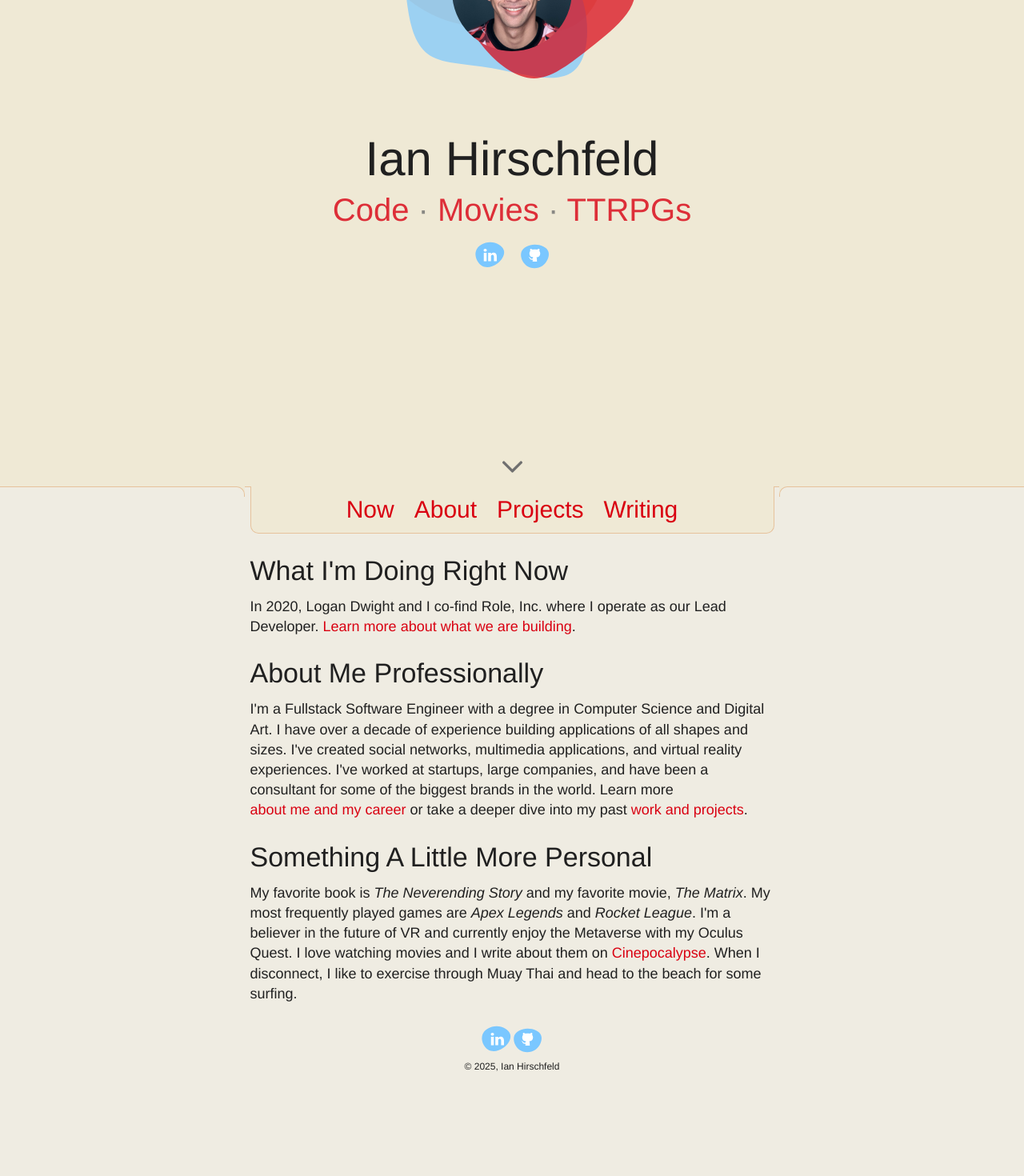
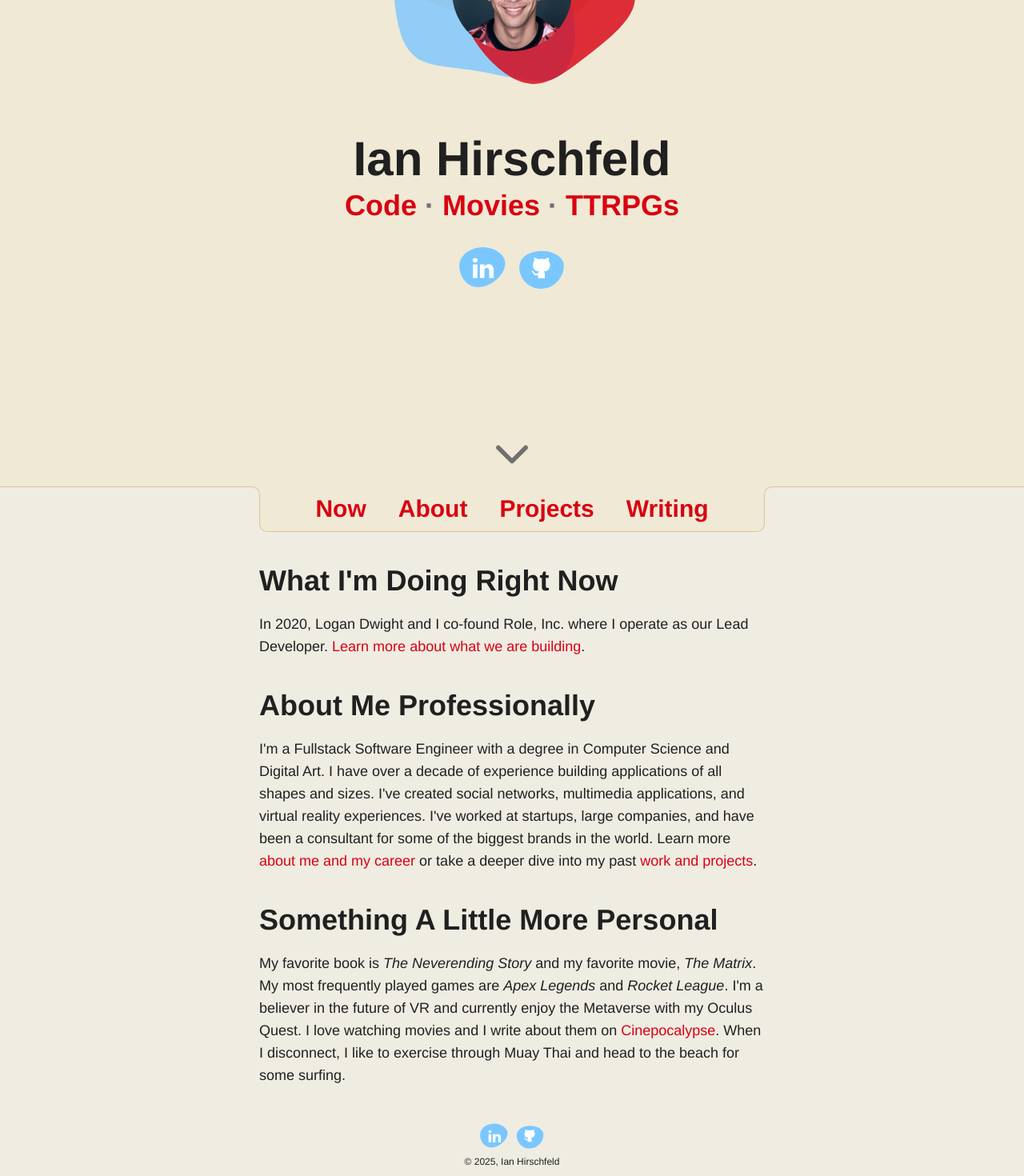
Before and after one commit to ianhirschfeld/ianhirschfeld.com, a React (Vite) app: page / in a window 1280 px wide. Shown: the part 191-1661 px from the top of the page at 80% size. Before the commit the page ends 1539 px from the top, so only its background shows below. Built offline with nearby package versions, Linux system fonts and the light colour scheme; a web font is replaced by a local one.

Commit message:
Styles polish for home page and expanded header

```diff
--- a/index.html
+++ b/index.html
@@ -7,7 +7,7 @@
     <meta name="viewport" content="width=device-width, initial-scale=1.0" />
     <title>Ian Hirschfeld &middot; Code &middot; Movies &middot; TTRPGs</title>
   </head>
-  <body>
+  <body class="font-freight antialiased bg-off-white text-off-black">
     <div id="root"></div>
     <script type="module" src="/src/main.tsx"></script>
   </body>
--- a/src/components/Blob.tsx
+++ b/src/components/Blob.tsx
@@ -110,7 +110,7 @@ function Blob({
     <div
       ref={containerRef}
       className={clsx(
-        'absolute size-full opacity-70 transition-transform duration-10000 ease-linear',
+        'absolute size-full opacity-80 transition-transform duration-10000 ease-linear',
         className
       )}
     >
--- a/src/components/layouts/ExpandedHeader.tsx
+++ b/src/components/layouts/ExpandedHeader.tsx
@@ -23,11 +23,11 @@ function ExpandedHeader({ onScrollClick }: ExpandedHeaderProps) {
   };
 
   return (
-    <header className="border-brand-tan bg-dark-off-white max-h-auto:h-auto relative h-screen w-screen border-b">
+    <header className="border-brand-tan bg-dark-off-white max-h-short:h-auto relative h-screen w-screen border-b">
       {/* Banner with blobs and headshot */}
       <div className="relative">
         {/* Blobs */}
-        <div className="max-h-auto:size-[240px] relative z-1 mx-auto size-[360px] max-md:size-[300px]">
+        <div className="max-h-short:size-[240px] relative z-1 mx-auto size-[360px] max-md:size-[300px]">
           <div className="absolute -top-10 z-1 size-full">
             <Blob blobs={TAN_BLOBS} corner={CORNER.topRight} color="var(--color-brand-tan)" />
           </div>
@@ -47,24 +47,22 @@ function ExpandedHeader({ onScrollClick }: ExpandedHeaderProps) {
 
       {/* Content */}
       <div className="px-10 text-center">
-        <h1 className="font-rift mb-2.5 text-[6rem] leading-none max-md:text-[5rem]">
+        <h1 className="max-h-short:text-5xl mb-2.5 text-6xl leading-none max-md:text-5xl">
           Ian Hirschfeld
         </h1>
-        <p className="font-rift text-brand-red max-h-auto:mb-5 mb-10 text-[4rem] leading-none opacity-80 max-md:text-[3rem]">
+        <p className="font-rift text-brand-red max-h-short:mb-5 max-h-short:text-3xl mb-10 text-4xl leading-none font-semibold max-md:text-3xl">
           Code <span className="text-grey">&middot;</span> Movies{' '}
           <span className="text-grey">&middot;</span> TTRPGs
         </p>
-        <ul className="max-h-auto:mb-5 m-0 list-none p-0">
+        <div className="max-h-short:mb-5 flex justify-center gap-8">
           {Object.values(SOCIAL_LINKS).map((link) => (
-            <li key={link.id} className="mr-7.5 inline-block align-top last:mr-0 max-md:mr-5">
-              <SocialLink link={link} />
-            </li>
+            <SocialLink key={link.id} link={link} className="max-h-short:size-8" />
           ))}
-        </ul>
+        </div>
       </div>
 
       {/* Arrow button */}
-      <div className="max-h-auto:hidden absolute bottom-5 flex h-10 w-full justify-center">
+      <div className="max-h-short:hidden absolute bottom-5 flex h-10 w-full justify-center">
         <div
           ref={arrowButtonRef}
           className={`size-10 origin-bottom ${isSwinging ? 'animate-custom-swing' : ''}`}
--- a/src/components/layouts/Footer.tsx
+++ b/src/components/layouts/Footer.tsx
@@ -3,14 +3,12 @@ import { SOCIAL_LINKS } from '~/constants';
 
 function Footer() {
   return (
-    <footer className="mx-auto max-w-[680px] px-5 py-2.5 text-center text-[1.2rem]">
-      <ul className="m-0 mb-5 list-none p-0">
+    <footer className="mx-auto max-w-2xl px-5 py-2.5 text-center text-xs">
+      <div className="mb-3 flex justify-center gap-5">
         {Object.values(SOCIAL_LINKS).map((link) => (
-          <li key={link.id} className="mr-5 inline-block align-top last:mr-0">
-            <SocialLink link={link} className="size-6" />
-          </li>
+          <SocialLink key={link.id} link={link} className="size-6!" />
         ))}
-      </ul>
+      </div>
       <div>&copy; {new Date().getFullYear()}, Ian Hirschfeld</div>
     </footer>
   );
--- a/src/components/layouts/MainLayout.tsx
+++ b/src/components/layouts/MainLayout.tsx
@@ -9,7 +9,7 @@ interface MainLayoutProps {
 }
 
 function MainLayout({ children }: MainLayoutProps) {
-  const contentRef = useRef<HTMLElement>(null);
+  const contentRef = useRef<HTMLDivElement>(null);
 
   const handleScrollClick = () => {
     contentRef.current?.scrollIntoView({ behavior: 'smooth' });
@@ -18,7 +18,7 @@ function MainLayout({ children }: MainLayoutProps) {
   return (
     <div>
       <ExpandedHeader onScrollClick={handleScrollClick} />
-      <article ref={contentRef} className="mx-auto max-w-[680px] px-5">
+      <div ref={contentRef} className="mx-auto max-w-2xl px-5">
         {/* Nav with decorative corners */}
         <div className="relative">
           {/* Left corner */}
@@ -33,7 +33,7 @@ function MainLayout({ children }: MainLayoutProps) {
           </div>
         </div>
         {children}
-      </article>
+      </div>
       <Footer />
     </div>
   );
--- a/src/components/layouts/Nav.tsx
+++ b/src/components/layouts/Nav.tsx
@@ -7,7 +7,7 @@ interface NavProps {
 
 function Nav({ className }: NavProps) {
   return (
-    <nav className={clsx('font-rift text-[3rem] max-md:text-[2rem]', className)}>
+    <nav className={clsx('font-rift text-3xl font-semibold max-md:text-2xl', className)}>
       <Link to="/now" className="inline-block">
         Now
       </Link>
--- a/src/components/layouts/PageLayout.tsx
+++ b/src/components/layouts/PageLayout.tsx
@@ -12,9 +12,7 @@ function PageLayout({ children, isFullWidth = false }: PageLayoutProps) {
   return (
     <div>
       <PageHeader />
-      <article className={clsx('mx-auto px-5', !isFullWidth && 'max-w-[680px]')}>
-        {children}
-      </article>
+      <article className={clsx('mx-auto px-5', !isFullWidth && 'max-w-2xl')}>{children}</article>
       <Footer />
     </div>
   );
--- a/src/index.css
+++ b/src/index.css
@@ -22,6 +22,8 @@
   --animate-custom-swing: custom-swing 1s ease;
 }
 
+@custom-variant max-h-short (@media only screen and (max-height: 630px));
+
 @keyframes custom-swing {
   20% {
     transform: rotate3d(0, 0, 1, 15deg);
@@ -41,47 +43,13 @@
 }
 
 @layer base {
-  * {
-    box-sizing: border-box;
-  }
-
-  html {
-    font-family: var(--font-freight);
-    -webkit-font-smoothing: antialiased;
-    -moz-osx-font-smoothing: grayscale;
-    font-size: 10px;
-  }
-
-  body {
-    @apply bg-off-white text-off-black;
-  }
-
   h1,
   h2,
   h3,
   h4,
   h5,
   h6 {
-    @apply font-rift m-0 p-0 leading-[1.2];
-  }
-
-  h1 {
-    @apply text-[4rem];
-  }
-  h2 {
-    @apply text-[3.4rem];
-  }
-  h3 {
-    @apply text-[3rem];
-  }
-  h4,
-  h5,
-  h6 {
-    @apply text-[2.6rem];
-  }
-
-  p {
-    @apply my-5 p-0 text-[1.8rem] leading-[1.4];
+    @apply font-rift font-bold;
   }
 
   a {
@@ -90,13 +58,18 @@
 }
 
 @layer components {
-  .link-animated::before {
-    @apply bg-brand-red absolute bottom-0 left-0 block h-px w-full origin-left scale-x-0 transition-transform duration-200 content-[''];
-  }
+  .prose {
+    section {
+      @apply my-10;
+    }
 
-  .link-animated:hover::before,
-  .link-animated:focus::before {
-    @apply scale-x-100;
+    h2 {
+      @apply my-5 text-4xl;
+    }
+
+    p {
+      @apply my-5 text-lg;
+    }
   }
 
   .section {
@@ -188,20 +161,3 @@ p a:focus::before,
 .section-list a:focus::before {
   @apply scale-x-100;
 }
-
-/* Custom breakpoint for short heights */
-@media only screen and (max-height: 630px) {
-  .max-h-auto\:h-auto {
-    height: auto !important;
-  }
-  .max-h-auto\:hidden {
-    display: none !important;
-  }
-  .max-h-auto\:size-\[240px\] {
-    width: 240px !important;
-    height: 240px !important;
-  }
-  .max-h-auto\:mb-5 {
-    margin-bottom: 20px !important;
-  }
-}
--- a/src/pages/HomePage.tsx
+++ b/src/pages/HomePage.tsx
@@ -5,33 +5,34 @@ import MainLayout from '~/components/layouts/MainLayout';
 
 function HomePage() {
   useEffect(() => {
-    document.title = 'Ian Hirschfeld - Co-Founder of Role, Inc.';
+    document.title = 'Ian Hirschfeld - Founder and Software Engineer';
   }, []);
 
   return (
     <MainLayout>
-      <section className="section">
-        <h2 className="section-heading1">What I'm Doing Right Now</h2>
+      <article className="prose">
+        <section>
+          <h2>What I'm Doing Right Now</h2>
           <p>
-          In 2020, Logan Dwight and I co-find Role, Inc. where I operate as our Lead Developer.{' '}
+            In 2020, Logan Dwight and I co-found Role, Inc. where I operate as our Lead Developer.{' '}
             <Link to="/now">Learn more about what we are building</Link>.
           </p>
         </section>
 
-      <section className="section">
-        <h2 className="section-heading1">About Me Professionally</h2>
+        <section>
+          <h2>About Me Professionally</h2>
           <p>
             I'm a Fullstack Software Engineer with a degree in Computer Science and Digital Art. I
             have over a decade of experience building applications of all shapes and sizes. I've
             created social networks, multimedia applications, and virtual reality experiences. I've
             worked at startups, large companies, and have been a consultant for some of the biggest
-          brands in the world. Learn more <Link to="/about">about me and my career</Link> or take a
-          deeper dive into my past <Link to="/projects">work and projects</Link>.
+            brands in the world. Learn more <Link to="/about">about me and my career</Link> or take
+            a deeper dive into my past <Link to="/projects">work and projects</Link>.
           </p>
         </section>
 
-      <section className="section">
-        <h2 className="section-heading1">Something A Little More Personal</h2>
+        <section>
+          <h2>Something A Little More Personal</h2>
           <p>
             My favorite book is <em>The Neverending Story</em> and my favorite movie,{' '}
             <em>The Matrix</em>. My most frequently played games are <em>Apex Legends</em> and{' '}
@@ -44,6 +45,7 @@ function HomePage() {
             surfing.
           </p>
         </section>
+      </article>
     </MainLayout>
   );
 }
--- a/src/pages/ProjectsPage.tsx
+++ b/src/pages/ProjectsPage.tsx
@@ -91,7 +91,7 @@ function ProjectsPage() {
 
   return (
     <PageLayout isFullWidth>
-      <section className="section mx-auto max-w-[680px]">
+      <section className="section mx-auto max-w-2xl">
         <h1 className="section-heading1">Work &amp; Projects</h1>
         <div className="section-subheading">
           A sampling of some of my public work and personal projects
```
Lines whose indentation alone changed are shown as unchanged.
